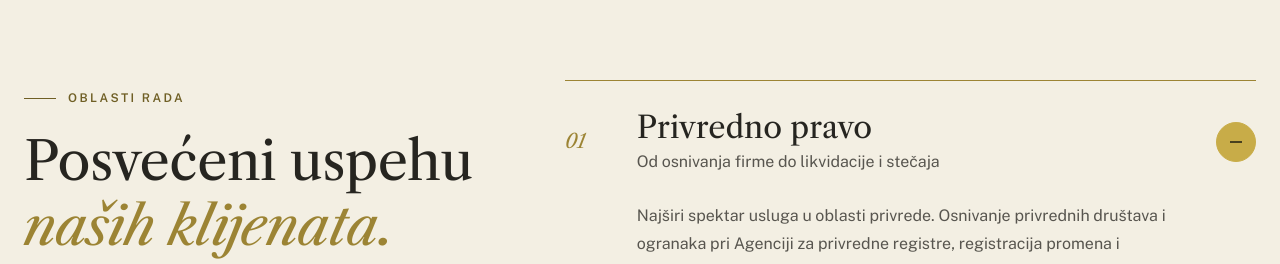
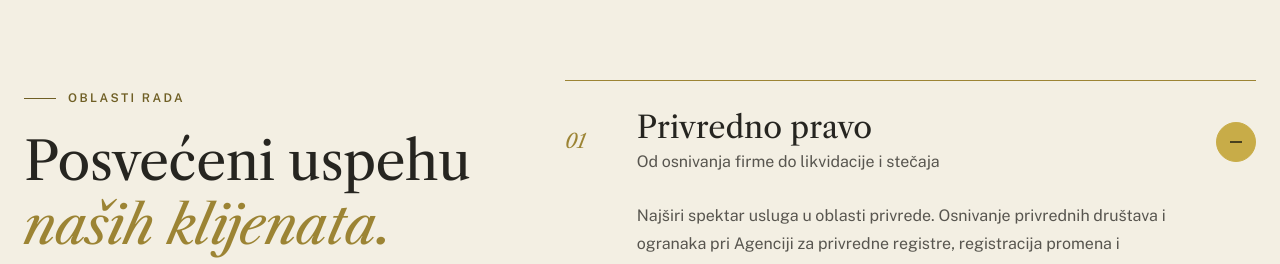
Before and after one commit to entro-websites/advokatiubeogradu, a plain HTML site: page index.html in a window 1280 px wide. Shown: the part 1840-2104 px from the top of the page. Drawn offline with nearby package versions, Linux system fonts and the light colour scheme.

Commit message:
Deploy advokatiubeogradu v2 (2026-09-24T12:09:36.590749+00:00)

```diff
--- a/index.html
+++ b/index.html
@@ -324,7 +324,9 @@
   /* OBLASTI */
   .areas { background: var(--paper-2); }
   .areas-grid { display: grid; grid-template-columns: .8fr 1.2fr; gap: 80px; align-items: start; }
-  .areas-aside { position: sticky; top: 128px; }
+  .areas-aside { position: sticky; top: 128px; container-type: inline-size; }
+  .h2-2l span { display: block; white-space: nowrap; }
+  .areas-aside .h2-2l { font-size: clamp(24px, 11.6cqi, 56px); }
   .areas-aside .lead { margin-bottom: 32px; }
   .also { margin-top: 40px; padding-top: 24px; border-top: 1px solid var(--border); font-size: 16px; color: var(--text-muted); }
   .also b { display: block; font-size: 12px; letter-spacing: .16em; text-transform: uppercase; color: var(--gold-ink); margin-bottom: 8px; }
@@ -781,7 +783,7 @@
   <div class="wrap areas-grid">
     <aside class="areas-aside rv">
       <span class="eyebrow">Oblasti rada</span>
-      <h2 class="h2">Posvećeni uspehu <em>naših klijenata.</em></h2>
+      <h2 class="h2 h2-2l"><span>Posvećeni uspehu</span><span><em>naših klijenata.</em></span></h2>
       <p class="lead">Pravne usluge pružamo domaćim i stranim firmama, organizacijama i fizičkim licima. Otvorite oblast da vidite šta tačno radimo.</p>
       <a href="#kontakt" class="btn btn-primary">Opišite nam svoj slučaj <svg><use href="#arrow"/></svg></a>
       <div class="also"><b>Takođe radimo</b>Radno pravo &middot; Upravno pravo &middot; Naknada štete &middot; Imovinski odnosi &middot; Alimentacija &middot; IT pravo</div>
```
